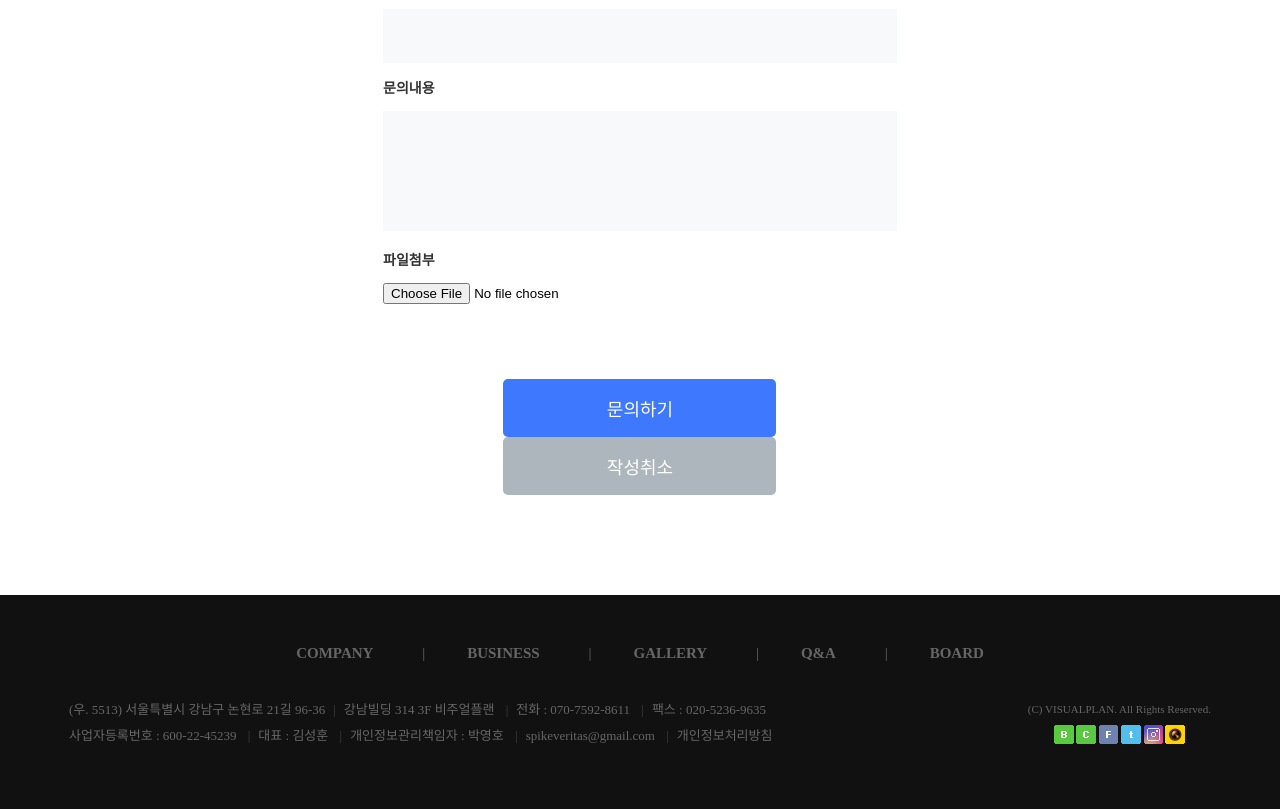
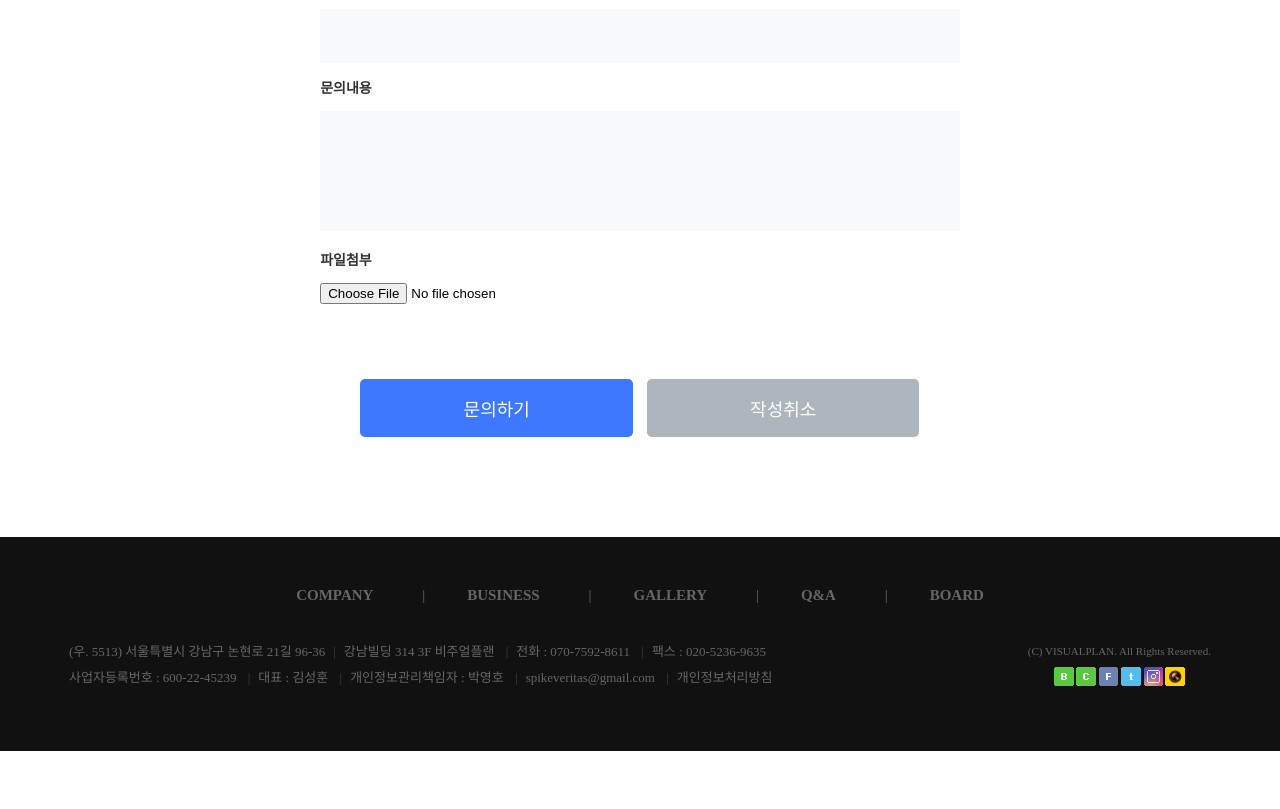
Before and after one commit to yewul01/visualplan, a plain HTML site: page contact.html in a window 1280 px wide. Shown: the part 772-1581 px from the top of the page. After the commit the page ends 1523 px from the top, so only its background shows below. Drawn offline with Linux system fonts and the light colour scheme.

Commit message:
수정완료

```diff
--- a/contact.html
+++ b/contact.html
@@ -144,7 +144,7 @@
 
                         </ul>
 
-                     <div class="btn w555">
+                     <div class="btn">
                          <input type="submit" value="문의하기">
                          <input type="reset" value="작성취소">
                      </div>
--- a/css/contact.css
+++ b/css/contact.css
@@ -8,7 +8,7 @@
     font-size: 38px; color: #222;
     text-align: center;
     padding-bottom: 50px; }
-.nocontact_box { width: 45%; margin: 0 auto; }
+.nocontact_box { width: 56%; margin: 0 auto; }
 
 .contact_form ul li { padding-bottom: 15px; }
 .contact_form label { display: block; width: 100px;}
@@ -50,9 +50,8 @@ select::-ms-expand {
         resize: none; }
 .contact_form .btn { margin-top:60px; text-align:center;}
 .contact_form .btn input {
-    width:273px; height:58px;
+    width:272.5px; height:58px;
     background:#adb5bd; color:#fff;
     border:none; border-radius:5px;
-    font-size:18px;
-}
+    font-size:18px; margin:0 5px; }
 .contact_form .btn input[type=submit] { background:#3e78ff }
--- a/css/login.css
+++ b/css/login.css
@@ -15,7 +15,7 @@
 
 
 }
-#login_section .login_content .idpw_box { display: inline-block; }
+#login_section .login_content .idpw_box { text-align: left; }
 #login_section .login_content .idpw_box input {
     width: 440px; height: 54px;
     line-height: 54px;
@@ -32,7 +32,7 @@
     padding: 14px 24px;
     border-radius: 4px;
     display: block;
-    margin: 10px 0 40px 350px;
+    margin: 10px 0 40px;
     line-height: 1.3;
 }
 .login_content a { color: #555; font-size: 15px;  }
```
